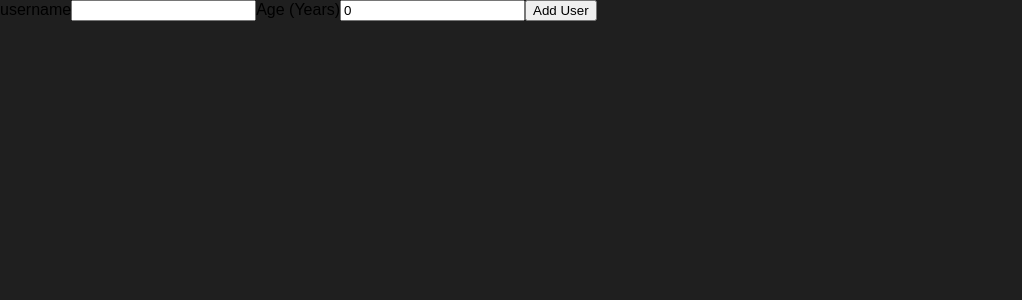
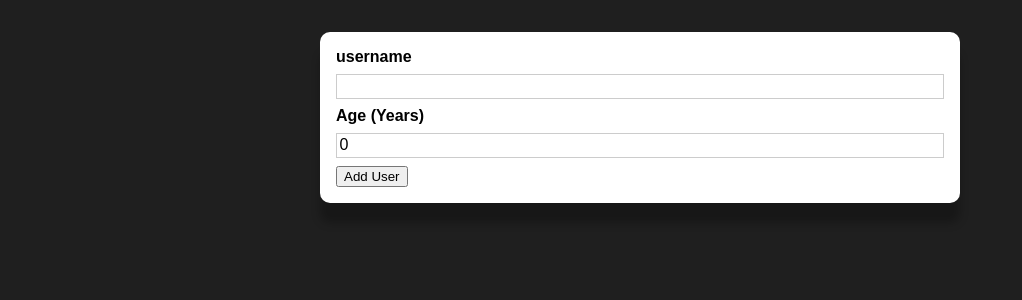
Before and after one commit to lineJeong/react-js-practice, a React (Create React App) app in the folder react-complete-guide/section8/: page / in a window 1280 px wide. Shown: the top 300 px of the page, without its empty margins (0-1022 px from the left). Built offline with nearby package versions, Linux system fonts and the light colour scheme.

Commit message:
100. 재사용 가능한 카드 컴포넌트 추가하기

```diff
--- /dev/null
+++ b/react-complete-guide/section8/src/components/UI/Card.js
@@ -0,0 +1,7 @@
+import styles from "./Card.module.css";
+
+function Card({ children, className }) {
+  return <div className={`${styles.card} ${className}`}>{children}</div>;
+}
+
+export default Card;
--- /dev/null
+++ b/react-complete-guide/section8/src/components/UI/Card.module.css
@@ -0,0 +1,5 @@
+.card {
+  background: white;
+  box-shadow: 0 20px 8px rgba(0, 0, 0, 0.25);
+  border-radius: 10px;
+}
--- a/react-complete-guide/section8/src/components/Users/AddUser.js
+++ b/react-complete-guide/section8/src/components/Users/AddUser.js
@@ -1,4 +1,7 @@
 import useInputs from "../../hooks/useInputs";
+
+import styles from "./AddUser.module.css";
+import Card from "../UI/Card";
 
 function AddUser() {
   const [{ username, age }, onChange, onReset] = useInputs({
@@ -11,6 +14,7 @@
   };
 
   return (
+    <Card className={styles.input}>
       <form onSubmit={addUserHandler}>
         <label htmlFor="username">username</label>
         <input
@@ -30,6 +34,7 @@
         />
         <button type="submit">Add User</button>
       </form>
+    </Card>
   );
 }
 
--- /dev/null
+++ b/react-complete-guide/section8/src/components/Users/AddUser.module.css
@@ -0,0 +1,26 @@
+.input {
+  margin: 2rem auto;
+  padding: 1rem;
+  width: 90%;
+  max-width: 40rem;
+}
+
+.input label {
+  display: block;
+  font-weight: bold;
+  margin-bottom: 0.5rem;
+}
+
+.input input {
+  font: inherit;
+  display: block;
+  width: 100%;
+  border: 1px solid #ccc;
+  padding: 0.15rem;
+  margin-bottom: 0.5rem;
+}
+
+.input input:focus {
+  outline: none;
+  border-color: #4f005f;
+}
```
Lines whose indentation alone changed are shown as unchanged.
